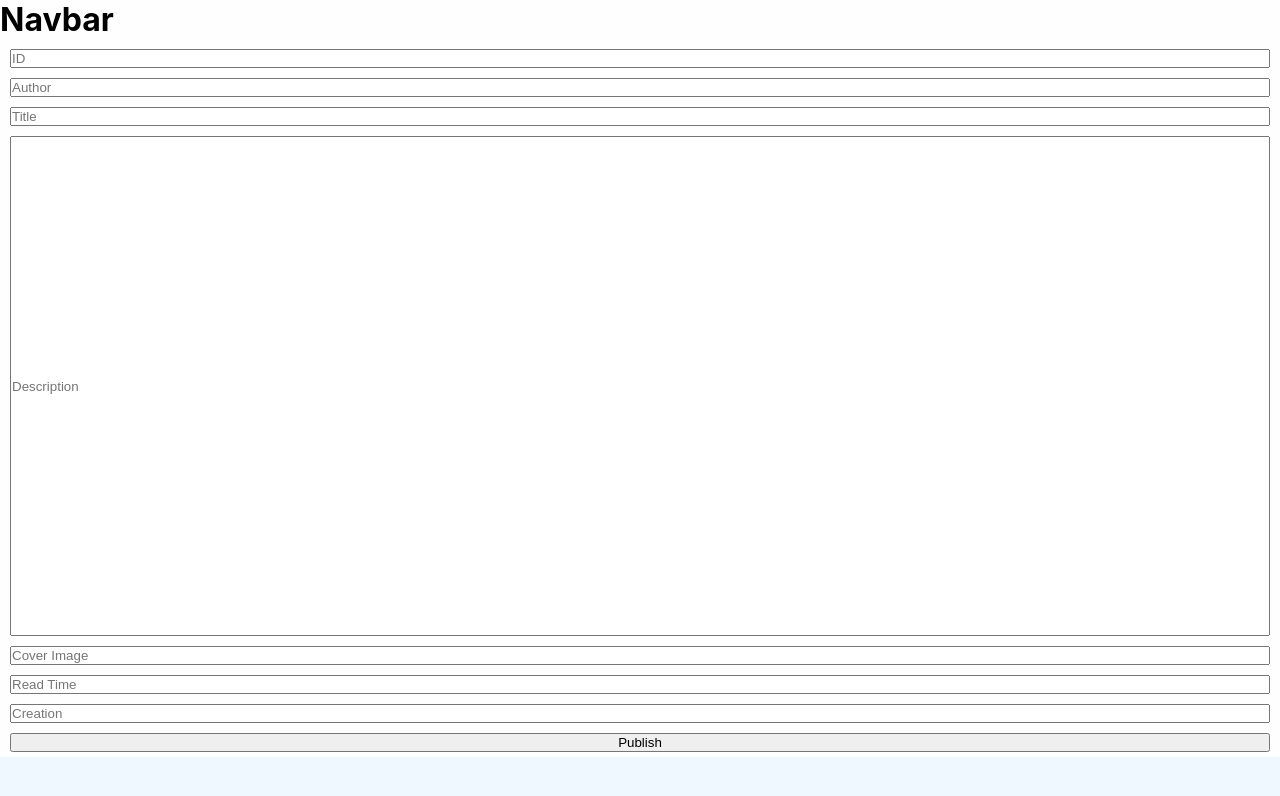
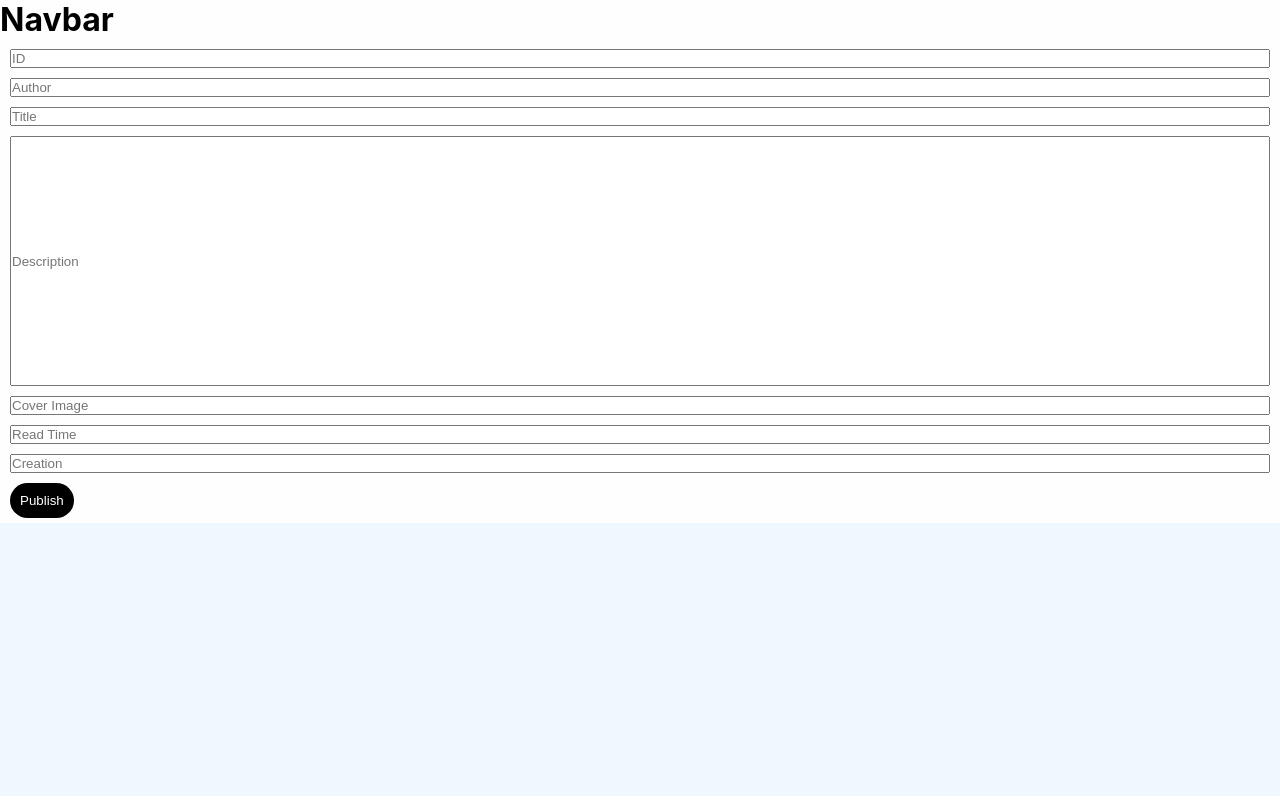
Before and after one commit to keksramos/proyect1, a React (Create React App) app: page /write in a window 1280 px wide. Shown: the top 796 px of the page. Built offline with nearby package versions, Linux system fonts and the light colour scheme.

Commit message:
diseño write page

```diff
--- a/src/Pages/Write/Write.js
+++ b/src/Pages/Write/Write.js
@@ -57,7 +57,7 @@ export default function Write(){
                 <input type="text" id="postCoverImage" placeholder="Cover Image"></input>
                 <input type="text" id="postReadtime" placeholder="Read Time"></input>
                 <input type="text" id="postCreation" placeholder="Creation"></input>
-                <button type="submit">Publish</button>
+                <button className="publishButton"type="submit">Publish</button>
             </form>
         </div>
     )
--- a/src/Pages/Write/write.scss
+++ b/src/Pages/Write/write.scss
@@ -8,7 +8,15 @@
         margin: 5px;
     }
     .postDescription{
-        // width: 250px;
-        height: 500px;
+        height: 250px;
+    }
+
+    .publishButton{
+        width: fit-content;
+        padding: 10px;
+        background-color: black;
+        color: white;
+        border: none;
+        border-radius: 18px;
     }
 }
```
